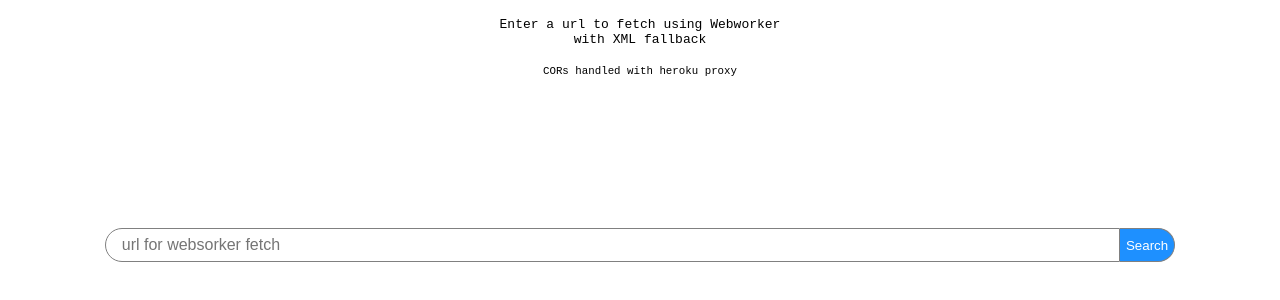
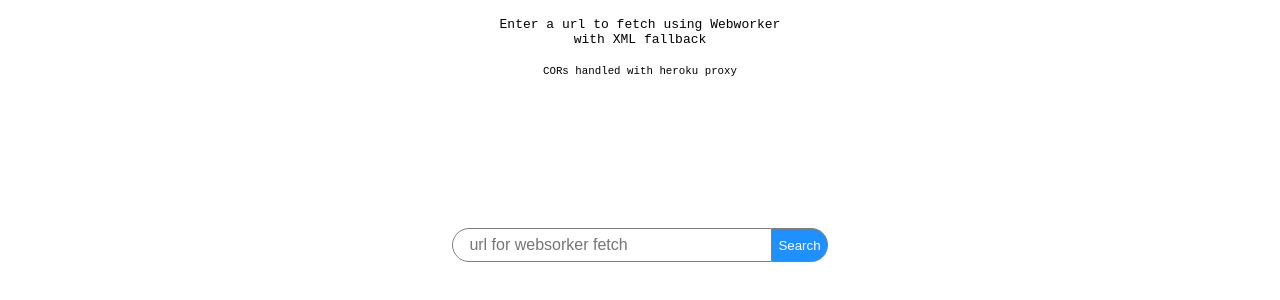
Before and after one commit to gtolan/WebWorker-Samples, a plain HTML site: page index.html in a window 1280 px wide. Drawn offline with Linux system fonts and the light colour scheme.

Commit message:
edit searchbar styling for large screen

```diff
--- a/index.html
+++ b/index.html
@@ -17,7 +17,7 @@
       }
 
       input[name='webworker search'] {
-        min-width: calc(80% - 16px);
+        width: calc(80% - 16px);
         max-width: 300px;
         height: 30px;
         border-top-left-radius: 30px;
@@ -25,6 +25,7 @@
         padding-left: 16px;
         font-size: 16px;
         border-bottom-left-radius: 30px;
+        outline: none;
       }
 
       form button {
```
